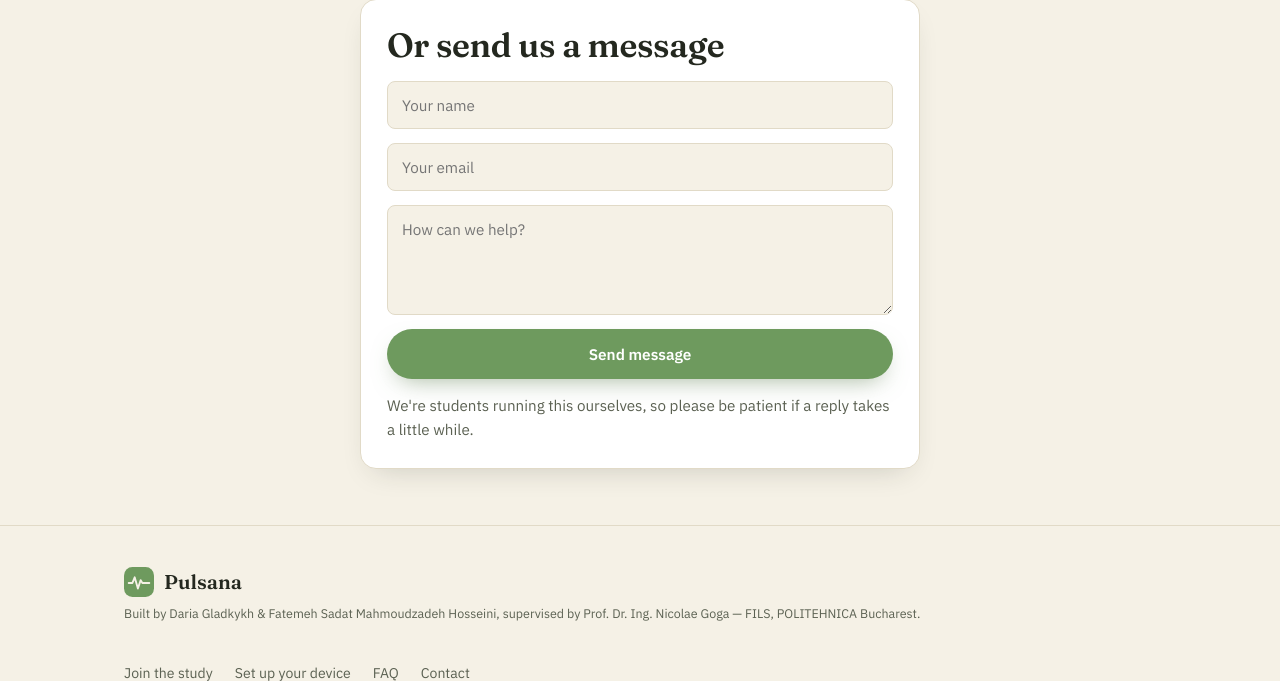
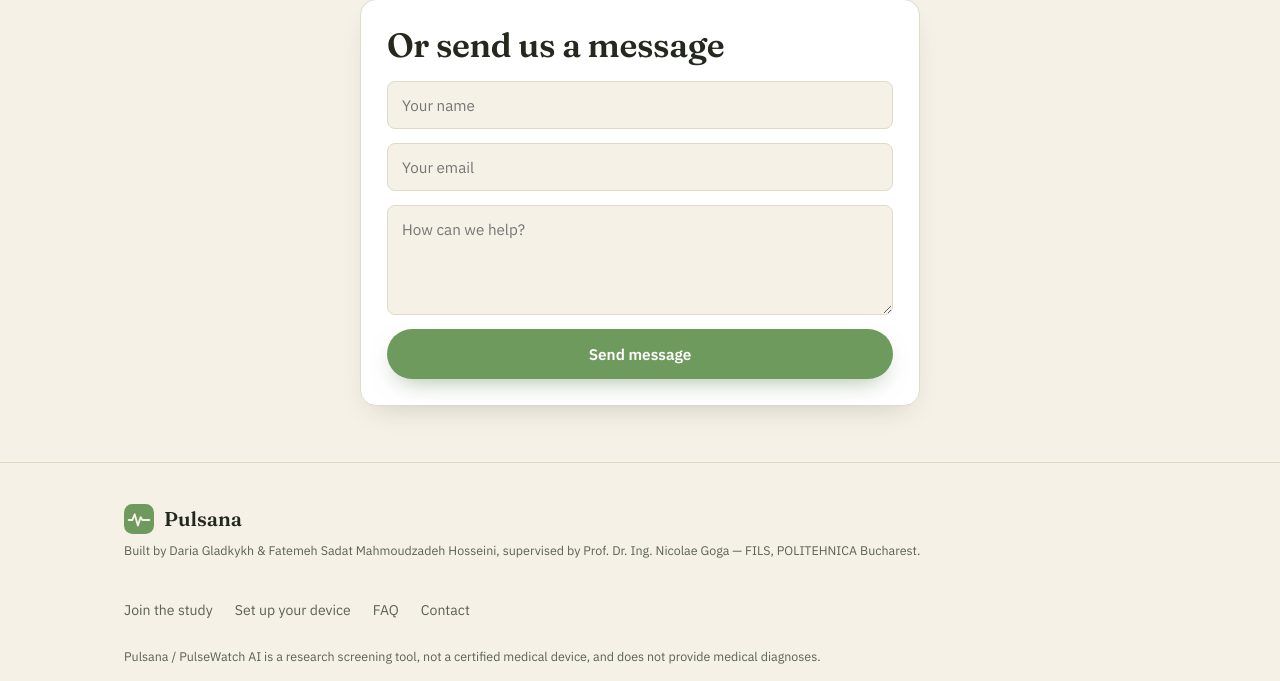
Before and after one commit to FaMaHo/bangle_programming, a Flask app: page /contact in a window 1280 px wide. Shown: the part 843-1524 px from the top of the page. Run offline with Flask 3, Linux system fonts and the light colour scheme.

Commit message:
Remove the "students running this ourselves" note under the contact form

```diff
--- a/pulsewatch_backend/static/pulsana/i18n.js
+++ b/pulsewatch_backend/static/pulsana/i18n.js
@@ -179,7 +179,6 @@ en: {
   contact_form_email: "Your email",
   contact_form_message: "How can we help?",
   contact_form_btn: "Send message",
-  contact_form_note: "We're students running this ourselves, so please be patient if a reply takes a little while.",
   contact_form_success: "Thanks &mdash; your message is on its way. We'll get back to you soon.",
   contact_form_send_another: "Send another message",
 
@@ -368,7 +367,6 @@ ro: {
   contact_form_email: "Emailul tău",
   contact_form_message: "Cu ce te putem ajuta?",
   contact_form_btn: "Trimite mesajul",
-  contact_form_note: "Suntem studenți care ne ocupăm singuri de acest studiu, așa că te rugăm să ai răbdare dacă răspunsul întârzie puțin.",
   contact_form_success: "Mulțumim &mdash; mesajul tău este pe drum. Îți vom răspunde în curând.",
   contact_form_send_another: "Trimite un alt mesaj",
 
@@ -557,7 +555,6 @@ zh: {
   contact_form_email: "你的邮箱",
   contact_form_message: "我们能为你做些什么？",
   contact_form_btn: "发送留言",
-  contact_form_note: "我们是自行运营这项研究的学生，如果回复稍有延迟，请多多包涵。",
   contact_form_success: "谢谢——你的留言已发送，我们会尽快回复你。",
   contact_form_send_another: "再发一条留言",
 
--- a/pulsewatch_backend/templates/contact.html
+++ b/pulsewatch_backend/templates/contact.html
@@ -60,7 +60,6 @@
         <input type="email" name="email" required data-i18n-attr="placeholder:contact_form_email" placeholder="Your email">
         <textarea name="message" required data-i18n-attr="placeholder:contact_form_message" placeholder="How can we help?"></textarea>
         <button type="submit" class="btn btn-primary" data-i18n="contact_form_btn">Send message</button>
-        <p class="form-note footer-fine" data-i18n="contact_form_note">We're students running this ourselves, so please be patient if a reply takes a little while.</p>
       </form>
       {% endif %}
     </div>
```
